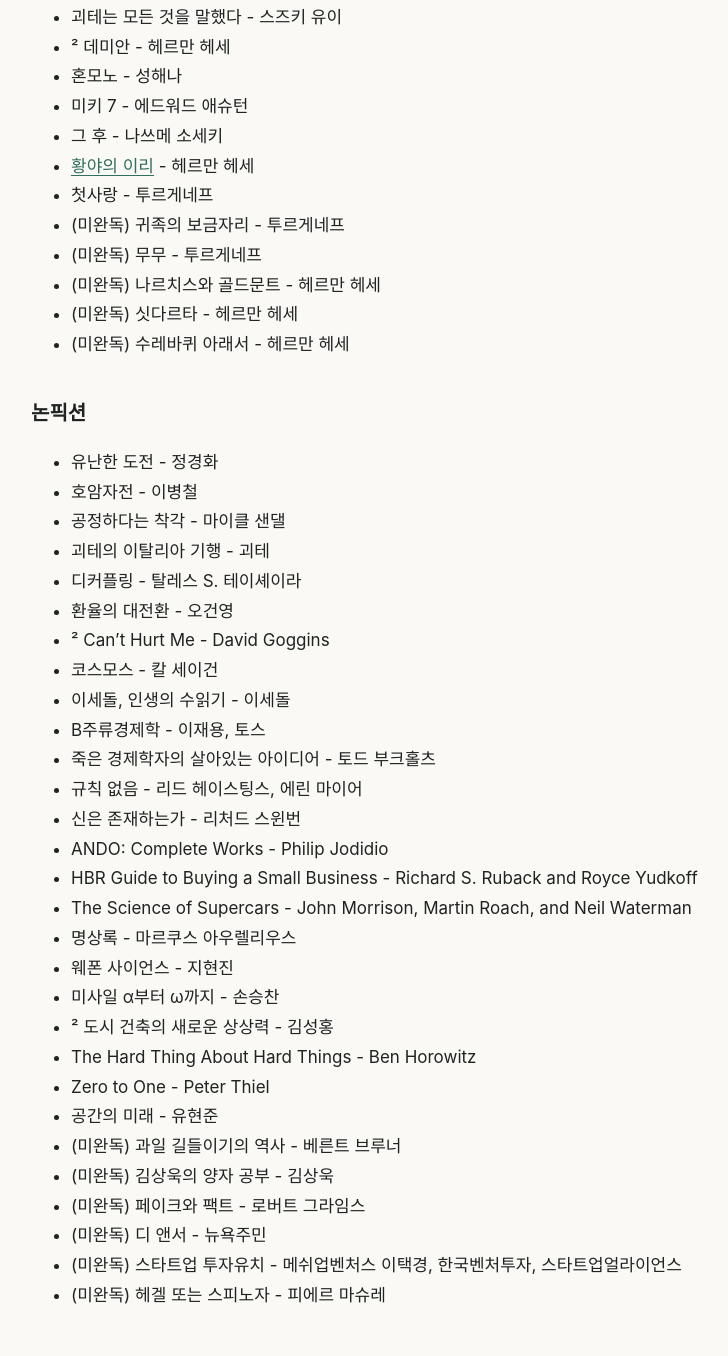
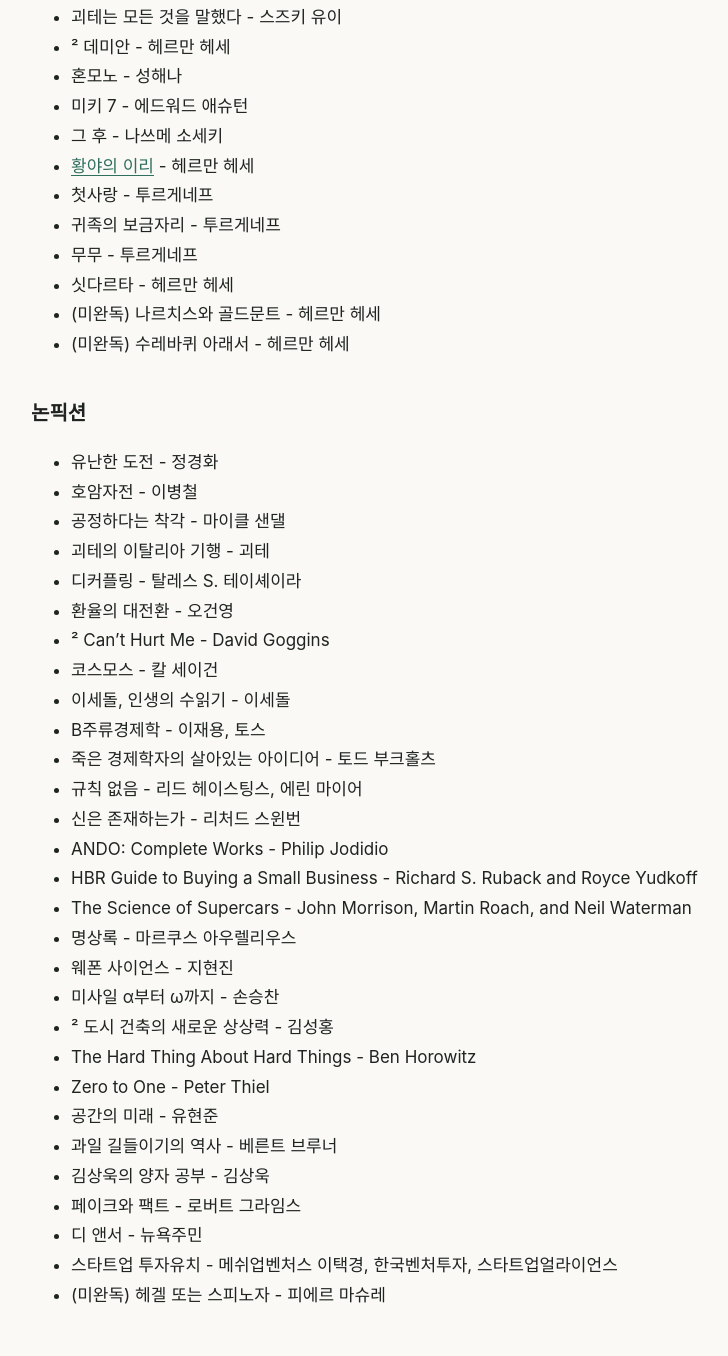
Before and after one commit to 0203peter/0203peter.github.io, an Astro site: page /posts/106 in a window 1280 px wide. Shown: the part 4365-5721 px from the top of the page, without its empty margins (269-997 px from the left). Built offline with nearby package versions, Linux system fonts and the light colour scheme; Astro itself is replaced by a stand-in of ours.

Commit message:
글 수정: 독서 기록

```diff
--- a/src/content/posts/106/index.md
+++ b/src/content/posts/106/index.md
@@ -135,10 +135,10 @@ category: "독서"
 - 그 후 - 나쓰메 소세키
 - [황야의 이리](../177/) - 헤르만 헤세
 - 첫사랑 - 투르게네프
-- (미완독) 귀족의 보금자리 - 투르게네프
-- (미완독) 무무 - 투르게네프
+- 귀족의 보금자리 - 투르게네프
+- 무무 - 투르게네프
+- 싯다르타 - 헤르만 헤세
 - (미완독) 나르치스와 골드문트 - 헤르만 헤세
-- (미완독) 싯다르타 - 헤르만 헤세
 - (미완독) 수레바퀴 아래서 - 헤르만 헤세
 
 ### 논픽션
@@ -165,9 +165,9 @@ category: "독서"
 - The Hard Thing About Hard Things - Ben Horowitz
 - Zero to One - Peter Thiel
 - 공간의 미래 - 유현준
-- (미완독) 과일 길들이기의 역사 - 베른트 브루너
-- (미완독) 김상욱의 양자 공부 - 김상욱
-- (미완독) 페이크와 팩트 - 로버트 그라임스
-- (미완독) 디 앤서 - 뉴욕주민
-- (미완독) 스타트업 투자유치 - 메쉬업벤처스 이택경, 한국벤처투자, 스타트업얼라이언스
+- 과일 길들이기의 역사 - 베른트 브루너
+- 김상욱의 양자 공부 - 김상욱
+- 페이크와 팩트 - 로버트 그라임스
+- 디 앤서 - 뉴욕주민
+- 스타트업 투자유치 - 메쉬업벤처스 이택경, 한국벤처투자, 스타트업얼라이언스
 - (미완독) 헤겔 또는 스피노자 - 피에르 마슈레
```
